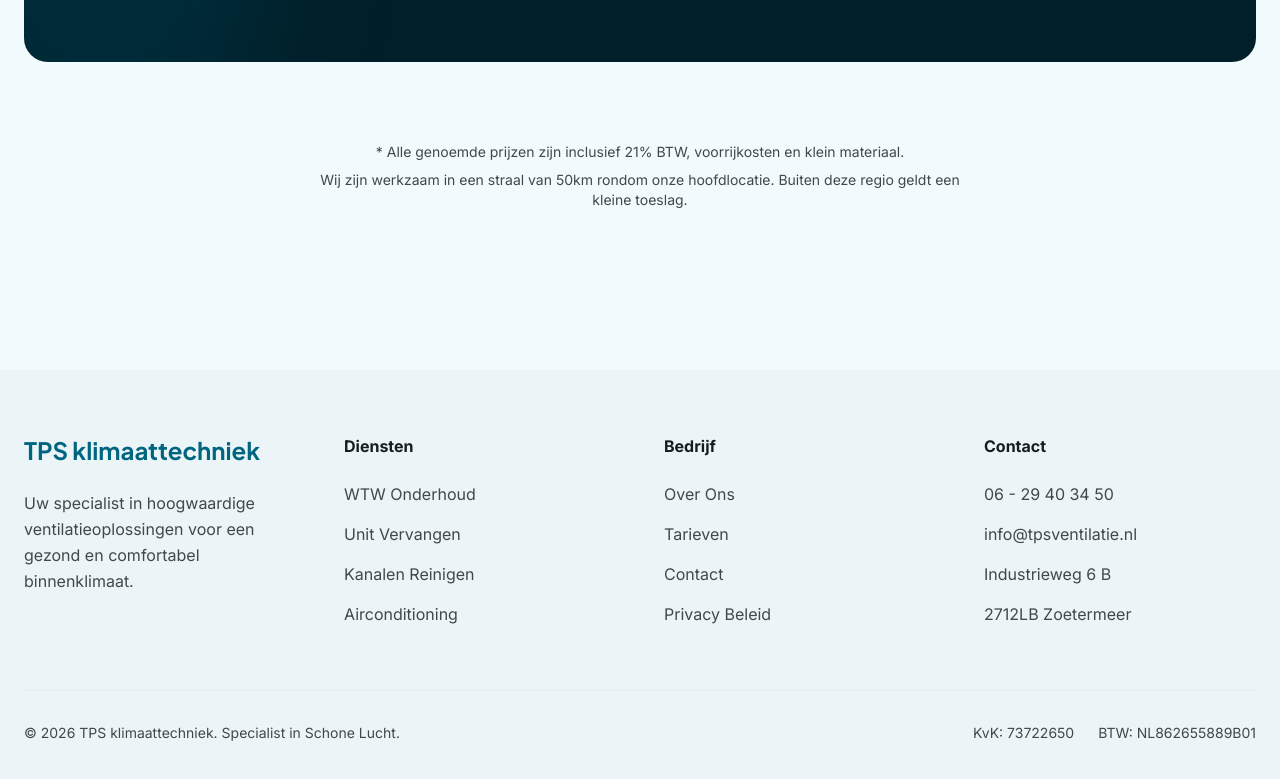
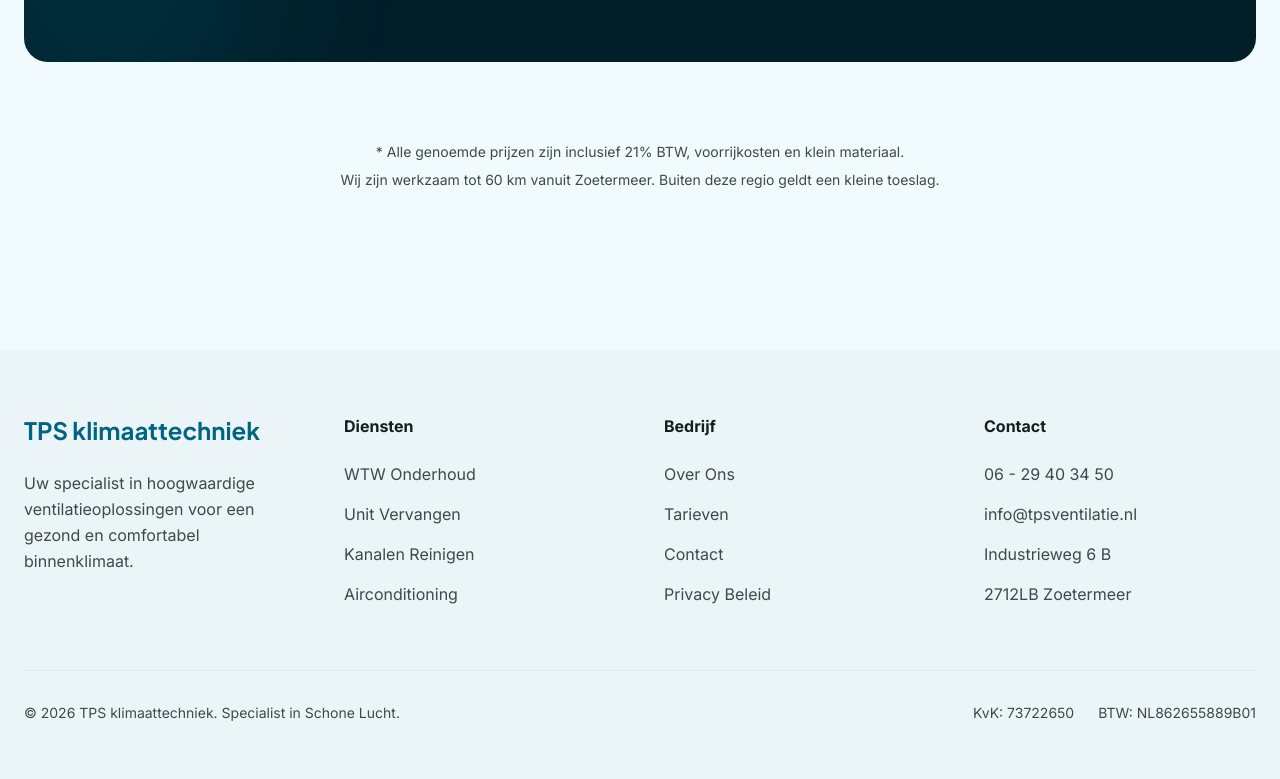
Before and after one commit to Zlodziejczyk/tps-ventilatie, a Next.js app: page /tarieven in a window 1280 px wide. Shown: the part 3271-4050 px from the top of the page. Built offline with nearby package versions, Linux system fonts and the light colour scheme.

Commit message:
fix(01-03): source tarieven radius copy from SITE.serviceRadiusKm (QA-03)

```diff
--- a/app/tarieven/page.tsx
+++ b/app/tarieven/page.tsx
@@ -1,6 +1,7 @@
 import type { Metadata } from "next";
 import { Suspense } from "react";
 import Link from "next/link";
+import { SITE } from "@/lib/constants";
 import { Icon } from "@/components/Icon";
 import { CTABanner } from "@/components/CTABanner";
 import { PricingTabs } from "@/components/PricingTabs";
@@ -59,7 +60,7 @@ export default function TarievenPage() {
       <div className="max-w-7xl mx-auto px-6 text-center">
         <div className="text-sm text-on-surface-variant max-w-2xl mx-auto space-y-2">
           <p>* Alle genoemde prijzen zijn inclusief 21% BTW, voorrijkosten en klein materiaal.</p>
-          <p>Wij zijn werkzaam in een straal van 50km rondom onze hoofdlocatie. Buiten deze regio geldt een kleine toeslag.</p>
+          <p>Wij zijn werkzaam tot {SITE.serviceRadiusKm} km vanuit Zoetermeer. Buiten deze regio geldt een kleine toeslag.</p>
         </div>
       </div>
       </AnimateOnScroll>
```
